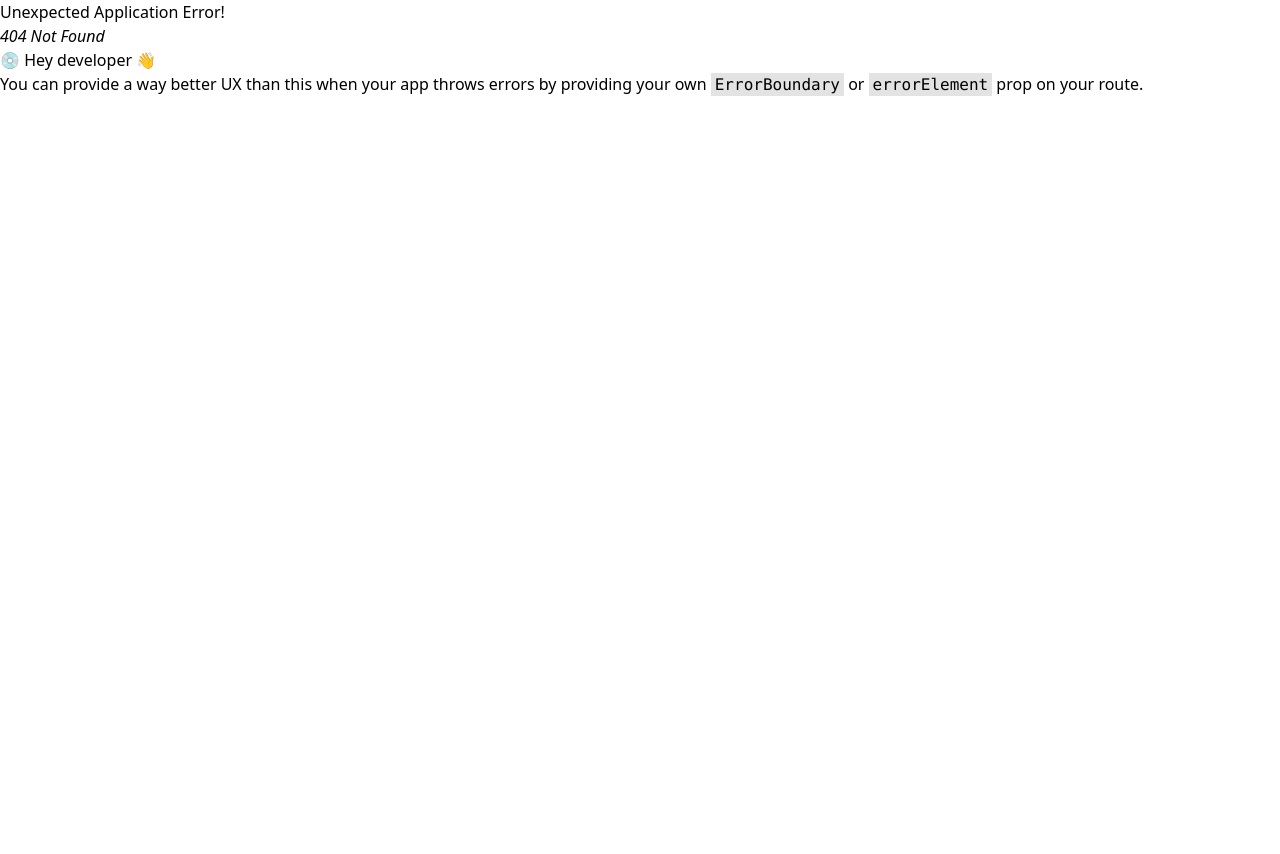
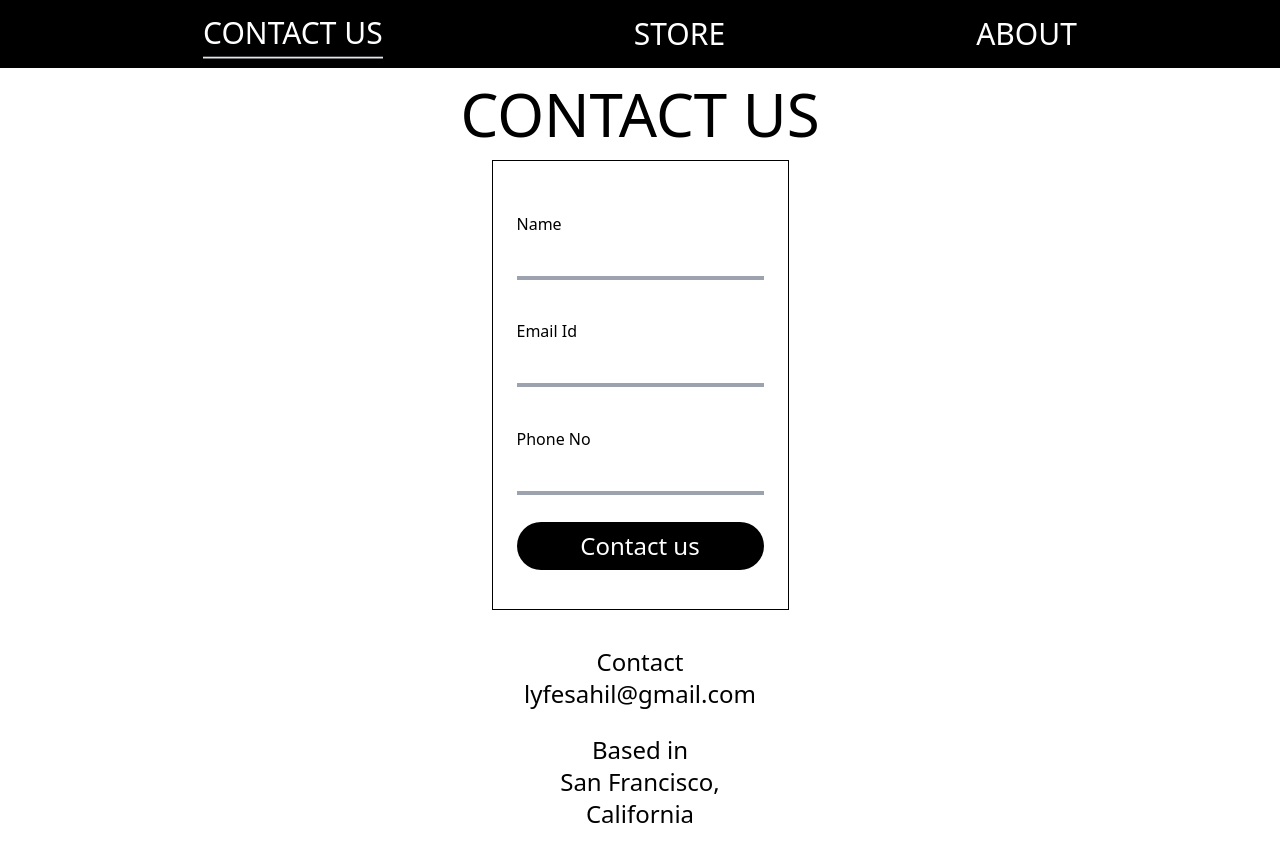
Before and after one commit to sahil194005/ecommerce-React-complete, a React (Create React App) app: page /ContactUs in a window 1280 px wide. Before the commit this address had no page. Before the commit the page ends 800 px from the top, so only its background shows below. Built offline with nearby package versions, Linux system fonts and the light colour scheme.

Commit message:
contact us

```diff
--- a/src/App.js
+++ b/src/App.js
@@ -6,12 +6,12 @@ import {
 } from "react-router-dom";
 
 import About from "./components/Pages/About";
-import Home from "./components/Pages/Home";
+import ContactUs from "./components/Pages/ContactUs";
 import Store from "./components/Pages/Store";
 
 const router = createBrowserRouter([
 	{ path: "/", element: <Store /> },
-	{ path: "/Home", element: <Home /> },
+	{ path: "/ContactUs", element: <ContactUs /> },
 	{ path: "/About", element: <About /> },
 ]);
 
--- a/src/components/Header/Header.jsx
+++ b/src/components/Header/Header.jsx
@@ -17,7 +17,7 @@ const Header = ({ isCart, setIsCart }) => {
 			<div className="">
 				<div className="z-20 bg-black text-white flex  py-4 fixed top-0 w-full md:justify-center  ">
 					<div className=" md:px-6  mx-6 md:text-3xl">
-						<Link to ="/Home">HOME</Link>
+						<Link to ="/ContactUs">CONTACT US</Link>
 					</div>
 					<div className="md:px-6 mx-6 md:text-3xl animate-bounce">
 						<Link className="border-b-2 pb-1" to="/">STORE</Link>
--- a/src/components/Pages/About.jsx
+++ b/src/components/Pages/About.jsx
@@ -8,7 +8,7 @@ const About = () => {
 		<div className="">
 			<div className="z-20 bg-black text-white flex  py-4 fixed top-0 w-full justify-evenly  ">
 				<div className=" md:px-6  mx-6 md:text-3xl">
-					<Link to="/Home">HOME</Link>
+					<Link to="/ContactUs">CONTACT US</Link>
 				</div>
 				<div className="md:px-6 mx-6 md:text-3xl ">
 					<Link to="/">STORE</Link>
@@ -37,7 +37,7 @@ const About = () => {
 					</div>
 					<div className="col-span-2">
 						<div className="text-xl h-full w-full max-w-[60%] min-h-[80%] mx-auto my-auto flex justify-center items-center">
-							Welcome to Store , where anime dreams come to
+							Welcome to our Store , where anime dreams come to
 							life! Immerse yourself in a captivating world
 							of anime wonder with our exquisite collection
 							of posters. Each piece is a masterpiece,
@@ -68,7 +68,7 @@ const About = () => {
 						About Us
 					</h1>
 					<p className="text-white text-3xl px-9 text-center p-4 font-thin  ">
-						Welcome to Store , where anime dreams come to
+						Welcome to our Store , where anime dreams come to
 						life! Immerse yourself in a captivating world of
 						anime wonder with our exquisite collection of
 						posters. Each piece is a masterpiece, capturing
--- /dev/null
+++ b/src/components/Pages/ContactUs.jsx
@@ -0,0 +1,68 @@
+import React from "react";
+
+import { Link } from "react-router-dom";
+
+const ContactUs = () => {
+	return (
+		<div className=" ">
+
+			<div className="z-20 bg-black text-white flex  py-4 fixed top-0 w-full justify-evenly  ">
+				<div className=" md:px-6  mx-6 md:text-3xl animate-bounce">
+					<Link className="border-b-2 pb-1" to="/ContactUs">
+						CONTACT US
+					</Link>
+				</div>
+				<div className="md:px-6 mx-6 md:text-3xl ">
+					<Link to="/">STORE</Link>
+				</div>
+				<div className="md:px-6 mx-6 md:text-3xl ">
+					<Link to="/About">ABOUT</Link>
+				</div>
+			</div>
+
+			<div className="mt-[68px] flex flex-col items-center ">
+				<div className=" text-6xl my-4">CONTACT US</div>
+
+				<div className="flex  border border-black box-border p-6">
+					<div>
+						<form className=" min-h-[400px] flex flex-col justify-evenly" action="">
+							<div className="flex flex-col  py-3 ">
+								<label >Name</label>
+								<input className="border-b-4 p-2 border-gray-400" type="text"></input>
+							</div>
+							<div className="flex flex-col py-3">
+								<label>Email Id</label>
+								<input className="border-b-4 p-2 border-gray-400" type="email"></input>
+							</div>
+							<div className="flex flex-col py-3">
+								<label >Phone No</label>
+								<input className="border-b-4 p-2 border-gray-400" type="number"></input>
+							</div>
+							<div className="bg-black rounded-[500px] text-white text-2xl p-2 text-center">
+								<button>Contact us</button>
+							</div>
+						</form>
+					</div>
+
+				</div>
+			</div>
+			<div className="flex flex-col justify-center text-center mt-3 text-2xl p-3 ">
+				<div className="p-3">
+					<h1>Contact</h1>
+					<p className="font-thin">lyfesahil@gmail.com</p>
+				</div>
+				<div className="p-3">
+					<h1>Based in</h1>
+					<p className="font-thin">San Francisco,</p>
+					<p className="font-thin">California</p>
+				</div>
+				<div>
+
+				</div>
+			</div>
+
+		</div>
+	);
+};
+
+export default ContactUs;
--- a/src/components/Pages/Home.jsx
+++ /dev/null
@@ -1,46 +0,0 @@
-import React from "react";
-import hero from "../../Assets/heroImage.webp";
-import Sanji from "../../Assets/Animations/Sanji.gif";
-import { Link } from "react-router-dom";
-
-const Home = () => {
-	return (
-		<React.Fragment>
-			<div className="z-20 bg-black text-white flex  py-4 fixed top-0 w-full justify-evenly  ">
-				<div className=" md:px-6  mx-6 md:text-3xl animate-bounce">
-					<Link className="border-b-2 pb-1" to="/Home">
-						HOME
-					</Link>
-				</div>
-				<div className="md:px-6 mx-6 md:text-3xl ">
-					<Link to="/">STORE</Link>
-				</div>
-				<div className="md:px-6 mx-6 md:text-3xl ">
-					<Link to="/About">ABOUT</Link>
-				</div>
-			</div>
-
-			<div className="hidden sm:block w-full mt-[58px] h-[150px]  md:h-[350px] border ">
-				<img
-					className=" w-full h-full object-cover  "
-					src={hero}
-					alt="hero"
-				/>
-			</div>
-			<div
-				style={{
-					backgroundImage: `url(${Sanji})`,
-					backgroundRepeat: `no-repeat`,
-					backgroundPosition: "center",
-				}}
-				className=" h-screen sm:hidden bg-[rgb(45,64,81)] border border-white mt-[56px]">
-				<h1>Home Page</h1>
-				<p>
-					fadf;adfadjfafjaoewfjajdsfadfasdfasdfadfadfadfadf
-				</p>
-			</div>
-		</React.Fragment>
-	);
-};
-
-export default Home;
```
